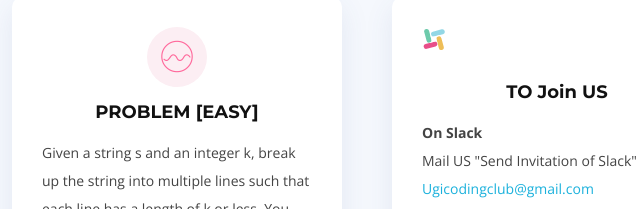
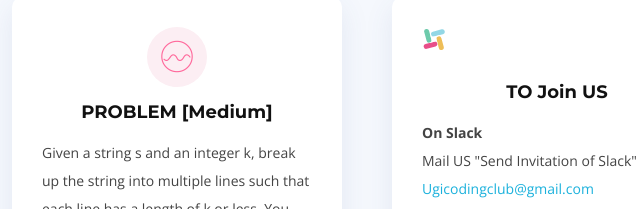
Before and after one commit to ugi-coding-community/ugi-coding-community.github.io, a plain HTML site: page index.html in a window 1280 px wide. Shown: the part 1791-2000 px from the top of the page, 83-723 px from the left. Drawn offline with nearby package versions, Linux system fonts and the light colour scheme; files whose address does not match are found by name.

Commit message:
Update index.html

```diff
--- a/index.html
+++ b/index.html
@@ -146,7 +146,7 @@
           <div class="col-md-6 col-lg-4 wow bounceInUp" data-wow-duration="1.4s">
             <div class="box">
               <div class="icon" style="background: #fceef3;"><i class="ion-ios-analytics-outline" style="color: #ff689b;"></i></div>
-              <h4 class="title"><a href="">PROBLEM [EASY]</a></h4>
+              <h4 class="title"><a href="">PROBLEM [Medium]</a></h4>
                 <p class="description">Given a string s and an integer k, break up the string into multiple lines such that each line has a length of k or less. You must break it up so that words don't break across lines. Each line has to have the maximum possible amount of words. If there's no way to break the text up, then return null.<br>
 
 You can assume that there are no spaces at the ends of the string and that there is exactly one space between each word.<br>
```
